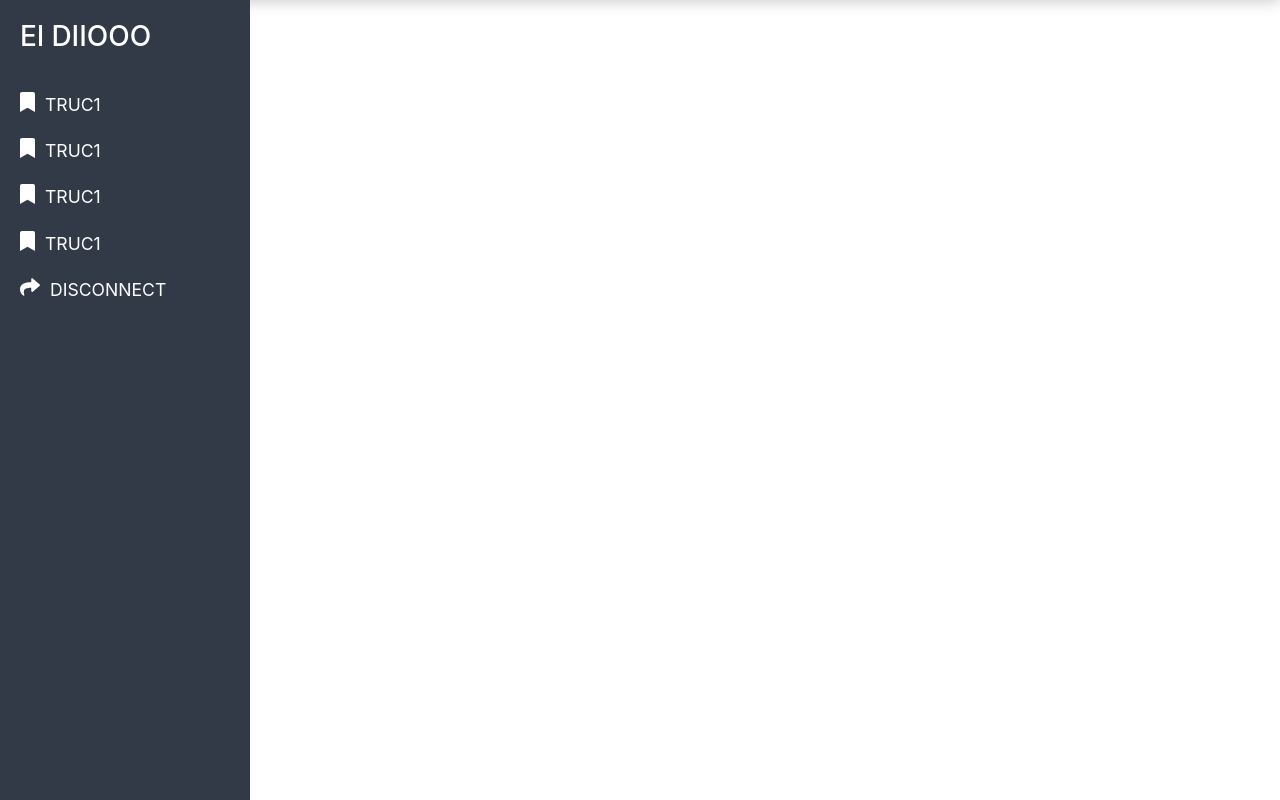
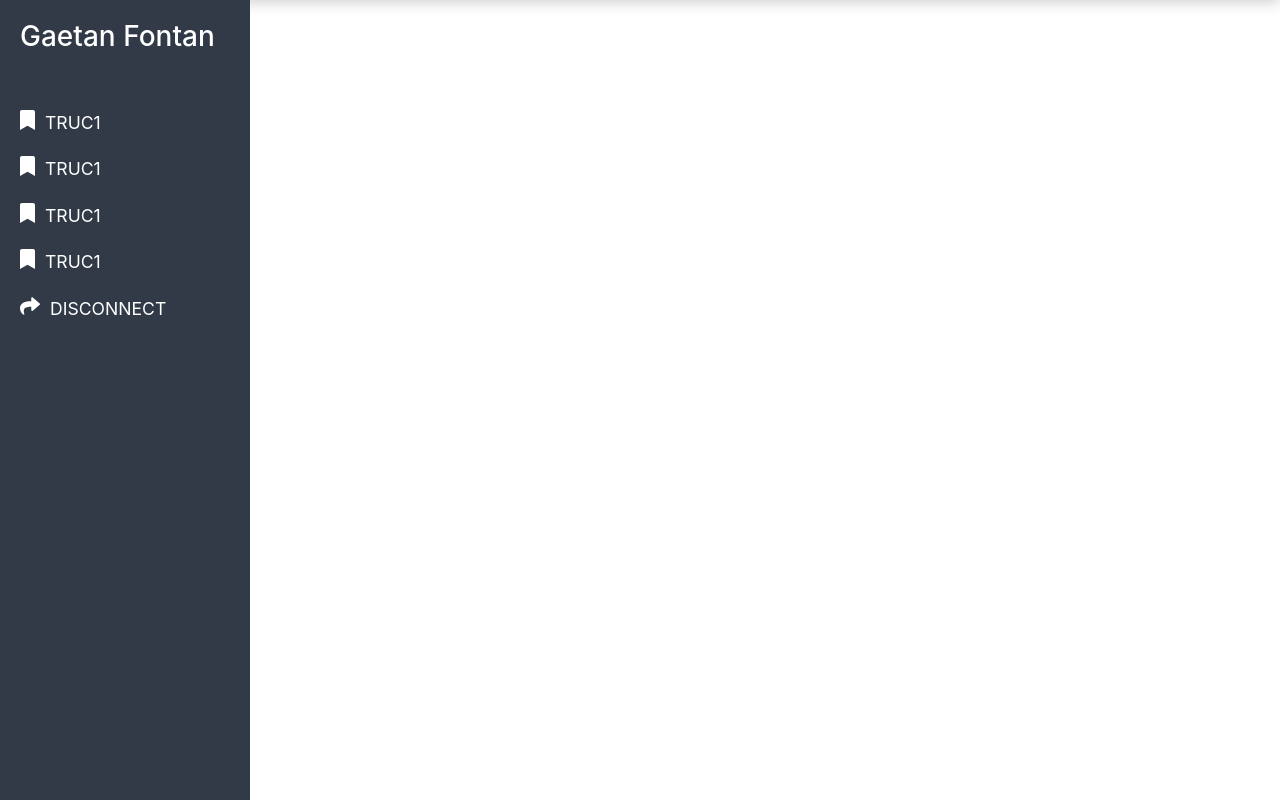
Before and after one commit to Arekva/gsblot_team4, a PHP site: page /index.php?action=dashboard in a window 1280 px wide. Shown: the part 56-856 px from the top of the page. Run offline with PHP 8.4, Linux system fonts and the light colour scheme; some libraries are stand-ins or nearby versions.

Commit message:
update dashboard name exemple

```diff
--- a/src/includes/style.css
+++ b/src/includes/style.css
@@ -108,12 +108,13 @@ a, a:hover, a:focus {
     /* don't forget to add all the previously mentioned styles here too */
     background: #313a46;
     color: #fff;
-    transition: all 0.3s;
+    transition: all 0.1s;
 }
 
 #sidebar .sidebar-header {
     padding: 20px;
     background: #313a46;
+    min-height: 100px;
 }
 
 
--- a/src/view/dashboard.php
+++ b/src/view/dashboard.php
@@ -26,8 +26,8 @@
                                         -->
             <!-- AU CHOIX -->
             <?php
-            $nomUser = "El DIIOOO";
-            $nomUserInitial = "ED";
+            $nomUser = "Gaetan Fontan";
+            $nomUserInitial = "GF";
             echo "
             <h3 id=\"fullName\">
                 ".$nomUser."
```
